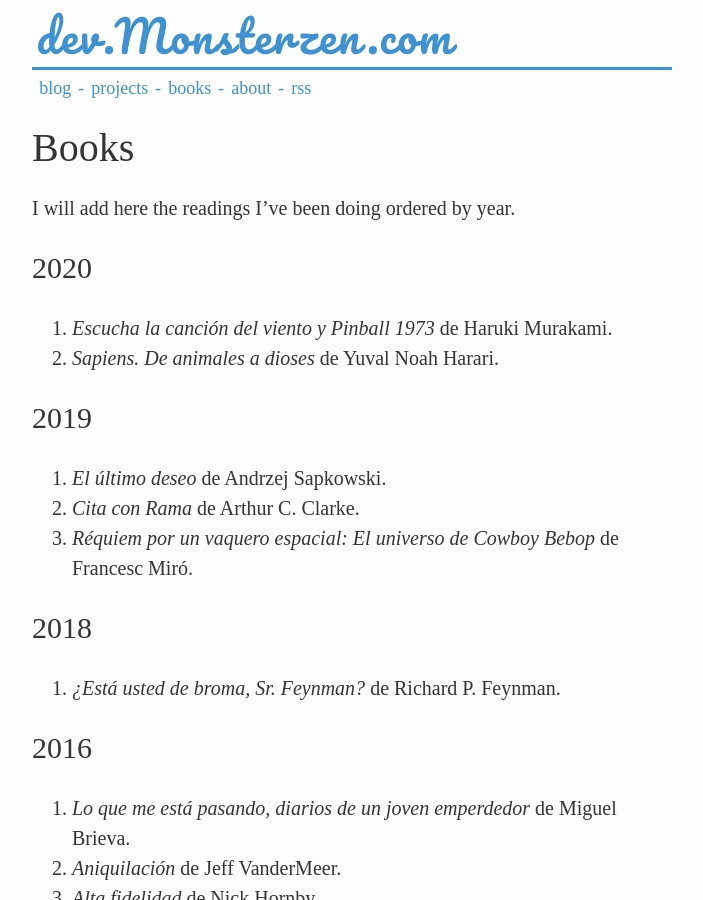
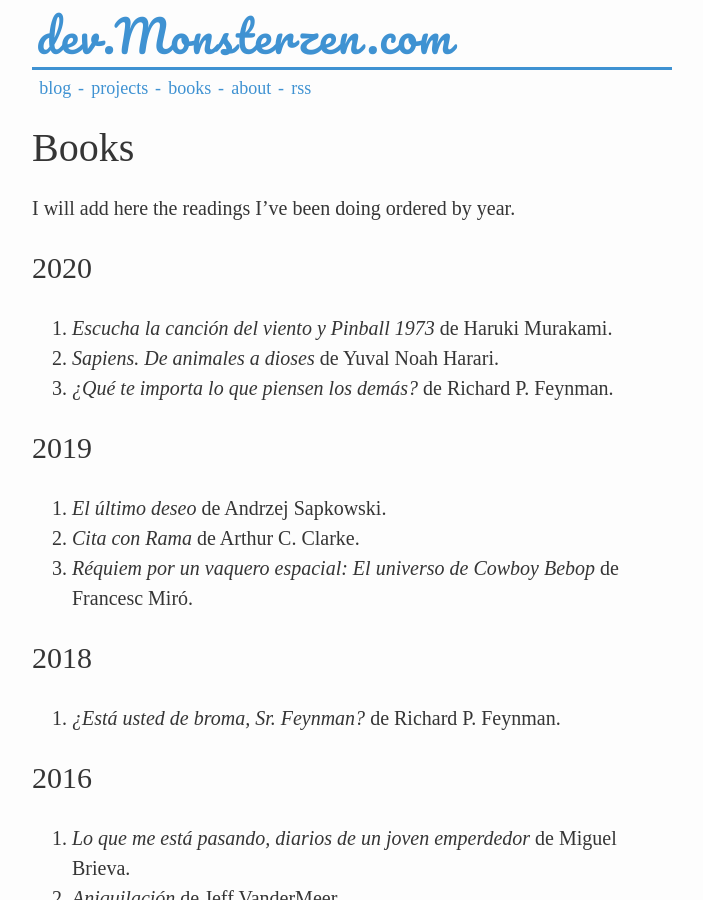
Before and after one commit to jfcalvo/jfcalvo.github.com, a Jekyll site: the page built from books.markdown, in a window 1280 px wide and 900 px high. Shown: the whole window, without its empty margins (288-991 px from the left). Built offline with Jekyll 4.4.1, drawn with Linux system fonts in a browser that asks for light colours; some web fonts are replaced.

Commit message:
Update books.markdown

```diff
--- a/books.markdown
+++ b/books.markdown
@@ -12,6 +12,7 @@ I will add here the readings I've been doing ordered by year.
 
 1. *Escucha la canción del viento y Pinball 1973* de Haruki Murakami.
 2. *Sapiens. De animales a dioses* de Yuval Noah Harari.
+3. *¿Qué te importa lo que piensen los demás?* de Richard P. Feynman.
 
 ## 2019
 
```
